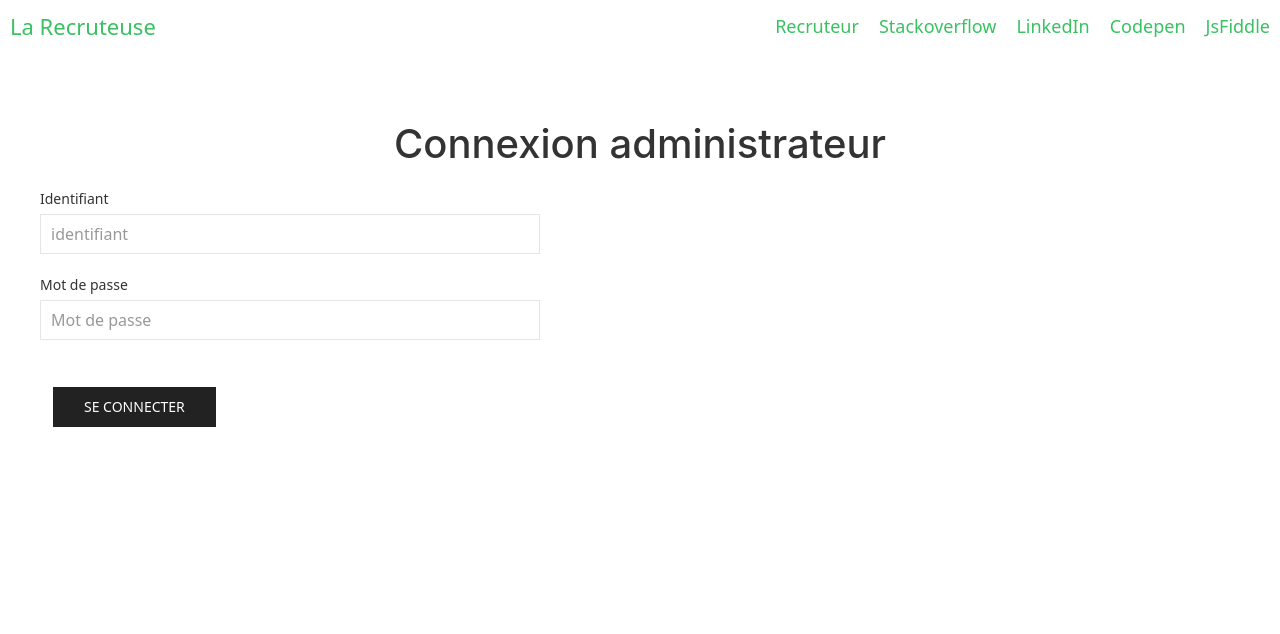
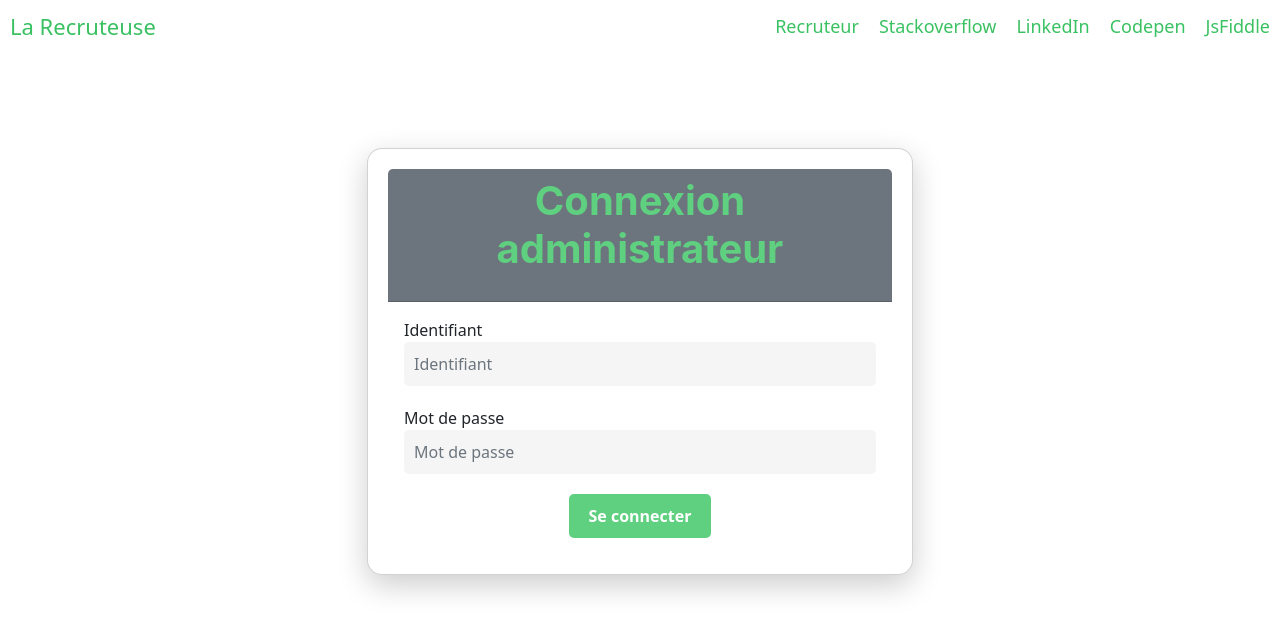
Before and after one commit to christianjunior05/Recruteuse, an Angular app: page /new-mdp in a window 1280 px wide. Shown: the top 634 px of the page. Built offline with nearby package versions, Linux system fonts and the light colour scheme.

Commit message:
modification du css

```diff
--- a/src/app/connexion-admin/connexion-admin.component.css
+++ b/src/app/connexion-admin/connexion-admin.component.css
@@ -1,18 +1,43 @@
-div{
+body {
+  background-color: #5fcf80;
+}
 
+.card {
+  margin-top: 50px;
+  border-radius: 15px;
+  box-shadow: 0px 10px 30px rgba(0, 0, 0, 0.2);
+  background-color: #ffff;
+  padding: 20px;
+}
 
-  align-items: center;
+.card-header h1 {
+  color: #5fcf80;
+  font-weight: bold;
+  margin-bottom: 20px;
 }
-.title{
-  text-align: center;
+
+.form-control {
+  border-radius: 5px;
+  border: none;
+  background-color: #f5f5f5;
+  margin-bottom: 20px;
+  padding: 10px;
+  color: #555;
 }
-form{
- width: 500px;
+
+.form-control:focus {
+  box-shadow: none;
 }
-.btn{
-  text-align: end;
+
+.btn-primary {
+  background-color: #5fcf80;
+  border-radius: 5px;
+  border: none;
+  color: #ffff;
+  font-weight: bold;
+  padding: 10px 20px;
 }
-a
-{
-  color: black;
+
+.btn-primary:hover {
+  background-color: #4cbf70;
 }
--- a/src/app/connexion-admin/connexion-admin.component.html
+++ b/src/app/connexion-admin/connexion-admin.component.html
@@ -1,24 +1,33 @@
 <app-navbar></app-navbar>
-  <div class="uk-section uk-width-auto">
-    <div class="uk-container uk-container-expand uk-width-expand  ">
-      <div class="title">
-        <h1>Connexion administrateur</h1>
+<div class="container">
+  <div class="row justify-content-center mt-5">
+    <div class="col-lg-6">
+      <div class="card">
+        <div class="card-header bg-secondary text-white">
+          <h1 class="text-center">Connexion administrateur</h1>
         </div>
-      <form class="uk-form-stacked uk-margin uk-width-auto ">
-        <div class="uk-margin">
-            <div class="uk-form-stacked">
-              <label class="uk-form-label" for="form-horizontal-text">Identifiant</label>
-              <input class="uk-input uk-width-1-1" id="form-horizontal-text" type="text" placeholder="identifiant">
+        <div class="card-body">
+          <form class="needs-validation" novalidate>
+            <div class="form-group">
+              <label for="identifiant">Identifiant</label>
+              <input type="text" class="form-control" id="identifiant" placeholder="Identifiant" required>
+              <div class="invalid-feedback">
+                Veuillez entrer votre identifiant.
               </div>
             </div>
-        <div class="uk-margin">
-          <div class="uk-form-stacked">
-            <label class="uk-form-label" for="form-horizontal-text">Mot de passe</label>
-            <input class="uk-input uk-width-1-1" id="form-horizontal-text" type="password" placeholder="Mot de passe">
+            <div class="form-group">
+              <label for="password">Mot de passe</label>
+              <input type="password" class="form-control" id="password" placeholder="Mot de passe" required>
+              <div class="invalid-feedback">
+                Veuillez entrer votre mot de passe.
               </div>
             </div>
-      <div class="uk-margin btn">
-        <button class="uk-button uk-button-secondary" routerLink="/dashboard-admin">Se connecter</button>
+            <div class="text-center">
+              <button type="submit" class="btn btn-primary">Se connecter</button>
             </div>
           </form>
         </div>
+      </div>
+    </div>
+  </div>
+</div>
```
Lines whose indentation alone changed are shown as unchanged.
